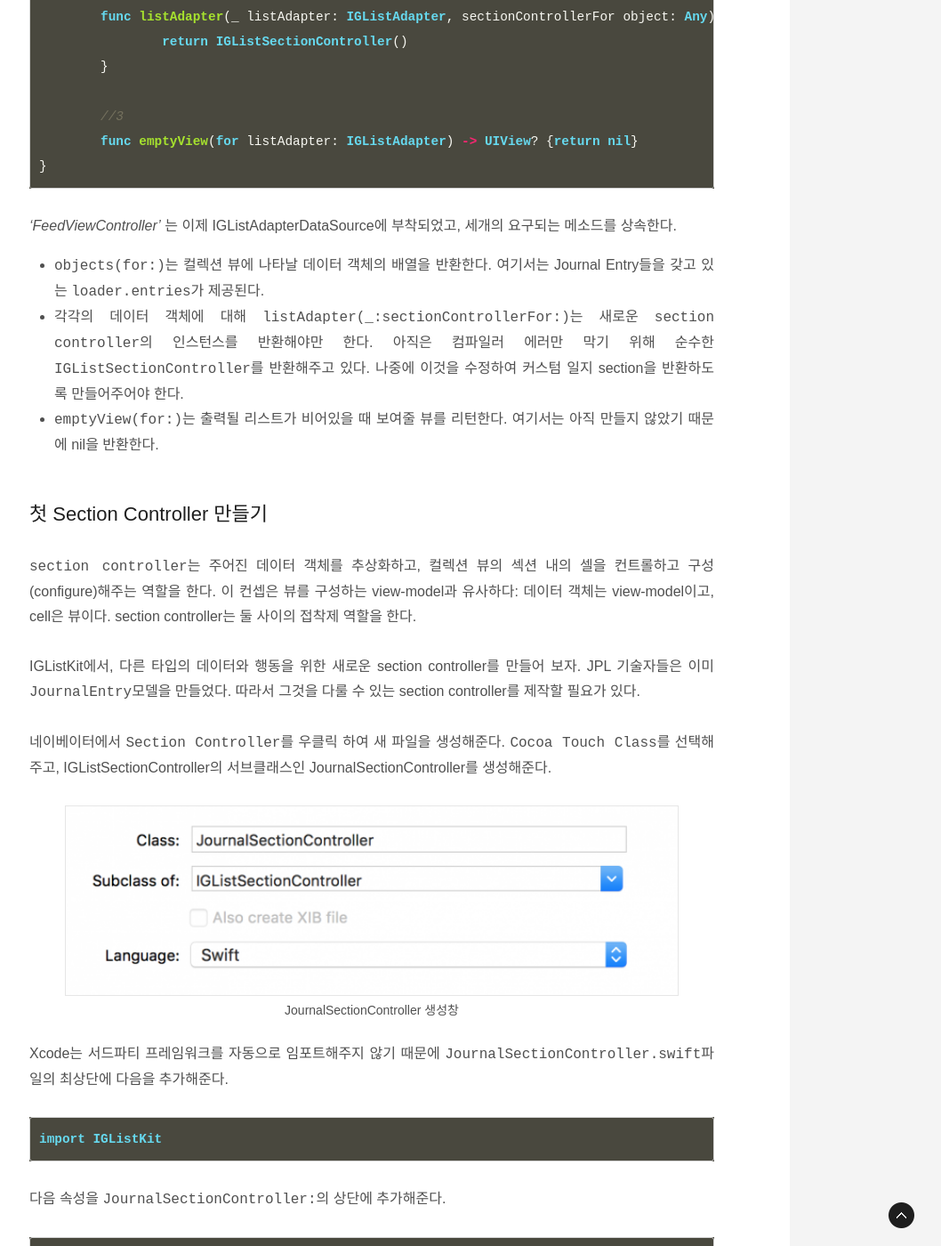
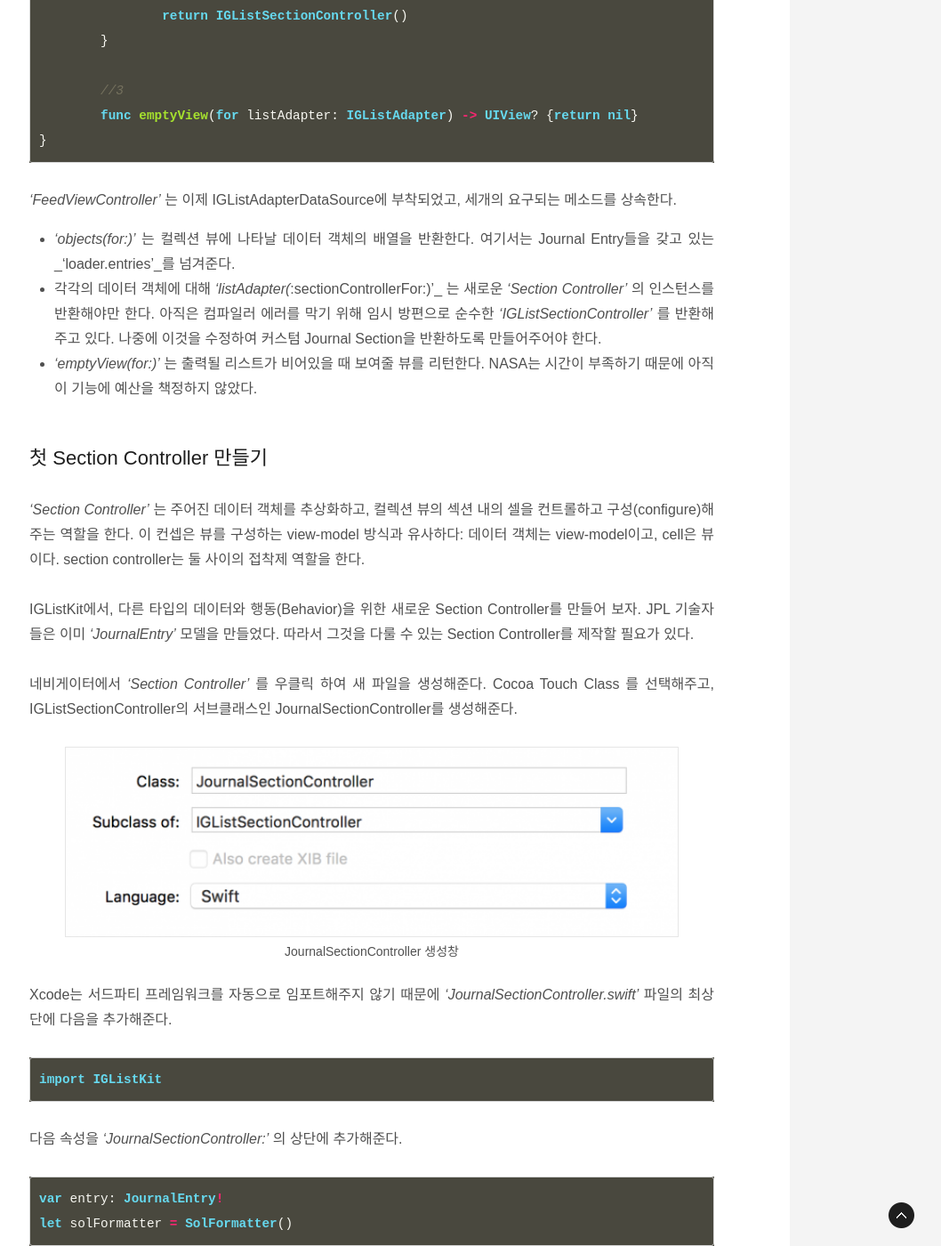
Before and after one commit to ThroughKim/throughkim.github.com, a Jekyll site: the page built from _posts/2017-01-12-IGListKit.md, in a window 1280 px wide and 1400 px high, scrolled down 8378 px. Shown: the whole window at 89% size, without its empty margins (222-1280 px from the left). Built offline with Jekyll 4.4.1, drawn with Linux system fonts in a browser that asks for light colours; some web fonts are replaced; some of the changed text lies outside the part shown.

Commit message:
upload blog

````diff
--- a/_posts/2017-01-12-IGListKit.md
+++ b/_posts/2017-01-12-IGListKit.md
@@ -108,7 +108,7 @@ let collectionView: IGListCollectionView = {
 }()
 ```
 
-1. IGListKit은 몇몇 기능성을 패치하고, [다른 것들을 예방](https://github.com/Instagram/IGListKit/blob/master/Source/IGListCollectionView.h)하는 UICollectionView의 서브클래스인 _'IGListCollectionView'_ 를 사용한다.
+1. IGListKit은 몇몇 기능성을 패치하고 [다른 것들을 예방](https://github.com/Instagram/IGListKit/blob/master/Source/IGListCollectionView.h)하는 UICollectionView의 서브클래스인 _'IGListCollectionView'_ 를 사용한다.
 2. 아직 뷰를 생성하지 않았기 때문에 사이즈0의 사각형에서 시작한다. _'ClassicFeedViewController'_ 가 그랬던 것 처럼 _'UICollctionViewFlowLayout'_ 을 사용하게 된다.
 3. 배경의 색깔은 NASA가 승인한 검정색을 사용한다.
 
@@ -129,14 +129,14 @@ override func viewDidLayoutSubviews() {
 }
 ```
 
-_'viewDidLayoutSubviews()'_ 을 오버라이딩 해서 _'collectionView'_ 의 프레임을 View의 경계와 일치하도록 세팅해줍니다.
+_'viewDidLayoutSubviews()'_ 을 오버라이딩 해서 _'collectionView'_ 의 프레임을 View의 경계와 일치하도록 세팅해준.
 
 ## IGListAdapter와 데이터소스
 
 UICollectionView를 사용하기 위해서는 _'UICollectionViewDataSource'_ 를 적용한 데이터 소스들이 필요했다. 섹션과 행의 갯수 그리고 개별 셀을 반환하기 위해 필요한 작업이었다.
-IGListKit에서는 컬렉션 뷰를 컨트롤하기 위해 _'IGListAdapter'_ 라고 불리는 것을 사용한다. 또한 _'IGListAdapterDataSource'_ 프로토콜을 충족시키는 데이터소스가 필요하다. 이것은 셀의 갯수를 반환하는 대신 배열과 섹션 컨트롤러(section controller, 나중에 더 자세히 다룬다.)를 반환한다는 점이 기존의 _'UICollectionViewDataSource'_ 와는 다르다.
+IGListKit에서는 컬렉션 뷰를 컨트롤하기 위해 _'IGListAdapter'_ 라고 불리는 것을 사용한다. 또한 _'IGListAdapterDataSource'_ 프로토콜을 충족시키는 데이터소스가 필요하다. 이것은 셀의 갯수를 반환하는 대신 배열과 섹션 컨트롤러(Section Controller, 잠시 후에 더 자세히 다룬다.) 를 반환한다는 점이 기존의 _'UICollectionViewDataSource'_ 와는 다르다.
 
-`FeedViewController.swift`파일의 상단에 다음을 추가해준다.
+_'FeedViewController.swift'_ 파일의 상단에 다음을 추가해준다.
 
 ```swift
 lazy var adapter: IGListAdapter = {
@@ -161,7 +161,7 @@ adapter.dataSource = self
 
 컬렉션 뷰를 어댑터로 연결시켜주는 내용이다. 또한 self를 어댑터의 데이터소스로 설정해준다. (아마 컴파일 에러가 발생할 것이다. 아직 IGListAdapterDataSource 프로토콜을 적용시키지 않았기 때문이다.)
 
-_'FeedViewController'_ 에 _'IGListAdapterDataSource'_ 를 적용하여 오류를 고쳐준다. 파일 최하단에 다음 내용을 추가해주면 된다.
+_'FeedViewController'_ 에 _'IGListAdapterDataSource'_ 를 적용하면 오류를 고칠 수 있다. 파일 최하단에 다음 내용을 추가해주면 된다.
 
 ```swift
 extension FeedViewController: IGListAdapterDataSource {
@@ -182,36 +182,36 @@ extension FeedViewController: IGListAdapterDataSource {
 
 _'FeedViewController'_ 는 이제 IGListAdapterDataSource에 부착되었고, 세개의 요구되는 메소드를 상속한다.
 
-- `objects(for:)`는 컬렉션 뷰에 나타날 데이터 객체의 배열을 반환한다. 여기서는 Journal Entry들을 갖고 있는 `loader.entries`가 제공된다.
-- 각각의 데이터 객체에 대해 `listAdapter(_:sectionControllerFor:)`는  새로운 `section controller`의 인스턴스를 반환해야만 한다. 아직은 컴파일러 에러만 막기 위해 순수한 `IGListSectionController`를 반환해주고 있다. 나중에 이것을 수정하여 커스텀 일지 section을 반환하도록 만들어주어야 한다.
-- `emptyView(for:)`는 출력될 리스트가 비어있을 때 보여줄 뷰를 리턴한다. 여기서는 아직 만들지 않았기 때문에 nil을 반환한다.
+- _'objects(for:)'_ 는 컬렉션 뷰에 나타날 데이터 객체의 배열을 반환한다. 여기서는 Journal Entry들을 갖고 있는 _'loader.entries'_를 넘겨준다.
+- 각각의 데이터 객체에 대해 _'listAdapter(_:sectionControllerFor:)'_ 는  새로운 _'Section Controller'_ 의 인스턴스를 반환해야만 한다. 아직은 컴파일러 에러를 막기 위해 임시 방편으로 순수한 _'IGListSectionController'_ 를 반환해주고 있다. 나중에 이것을 수정하여 커스텀 Journal Section을 반환하도록 만들어주어야 한다.
+- _'emptyView(for:)'_ 는 출력될 리스트가 비어있을 때 보여줄 뷰를 리턴한다. NASA는 시간이 부족하기 때문에 아직 이 기능에 예산을 책정하지 않았다.
 
 ## 첫 Section Controller 만들기
 
-`section controller`는 주어진 데이터 객체를 추상화하고, 컬렉션 뷰의 섹션 내의 셀을 컨트롤하고 구성(configure)해주는 역할을 한다. 이 컨셉은 뷰를 구성하는 view-model과 유사하다: 데이터 객체는 view-model이고, cell은 뷰이다. section controller는 둘 사이의 접착제 역할을 한다.
+_'Section Controller'_ 는 주어진 데이터 객체를 추상화하고, 컬렉션 뷰의 섹션 내의 셀을 컨트롤하고 구성(configure)해주는 역할을 한다. 이 컨셉은 뷰를 구성하는 view-model 방식과 유사하다: 데이터 객체는 view-model이고, cell은 뷰이다. section controller는 둘 사이의 접착제 역할을 한다.
 
-IGListKit에서, 다른 타입의 데이터와 행동을 위한 새로운 section controller를 만들어 보자. JPL 기술자들은 이미 `JournalEntry`모델을 만들었다. 따라서 그것을 다룰 수 있는 section controller를 제작할 필요가 있다.
+IGListKit에서, 다른 타입의 데이터와 행동(Behavior)을 위한 새로운 Section Controller를 만들어 보자. JPL 기술자들은 이미 _'JournalEntry'_ 모델을 만들었다. 따라서 그것을 다룰 수 있는 Section Controller를 제작할 필요가 있다.
 
-네이베이터에서 `Section Controller`를 우클릭 하여 새 파일을 생성해준다. `Cocoa Touch Class`를 선택해주고, IGListSectionController의 서브클래스인 JournalSectionController를 생성해준다.
+네비게이터에서 _'Section Controller'_ 를 우클릭 하여 새 파일을 생성해준다. Cocoa Touch Class 를 선택해주고, IGListSectionController의 서브클래스인 JournalSectionController를 생성해준다.
 
 ![JournalSectionController 생성창](/files/iglistkit/5.png)
 
-Xcode는 서드파티 프레임워크를 자동으로 임포트해주지 않기 때문에 `JournalSectionController.swift`파일의 최상단에 다음을 추가해준다.
+Xcode는 서드파티 프레임워크를 자동으로 임포트해주지 않기 때문에 _'JournalSectionController.swift'_ 파일의 최상단에 다음을 추가해준다.
 
 ```swift
 import IGListKit
 ```
 
-다음 속성을 `JournalSectionController:`의 상단에 추가해준다.
+다음 속성을 _'JournalSectionController:'_ 의 상단에 추가해준다.
 
 ```swift
 var entry: JournalEntry!
 let solFormatter = SolFormatter()
 ```
 
-`JournalEntry`는 데이터 소스를 받아올 떄 사용할 모델 클래스이다. `SolFormatter` 클래스는 날짜를 Sol format으로 변환시켜주는 메소드를 제공한다. 당장은 두가지 모두 필요할 것이다.
+_'JournalEntry'_ 는 데이터 소스를 받아올 떄 사용할 모델 클래스이다. _'SolFormatter'_ 클래스는 날짜를 Sol format으로 변환시켜주는 메소드를 제공한다. 당장은 두가지 모두 필요할 것이다.
 
-또한 `JournalSectionController`내부에 `init()`메소드를 다음과 같이 추가하여 오버라이드 해준다.
+또한 _'JournalSectionController'_ 내부에 _'init()'_ 메소드를 다음과 같이 추가하여 오버라이드 해준다.
 
 ```swift
 override init(){
@@ -222,7 +222,7 @@ override init(){
 
 이 내용이 없으면, 셀 사이의 섹션이 다닥다닥 붙어서 나타날 것이다. 이것을 이용해 15포인트의 padding을 JournalSectionController 객체의 바닥에 추가해준다.
 
-당신의 Section controller는 IGListKit에 사용되기 전에 IGListSectionType의 프로토콜을 충족해야한다. 다음 extension을 파일 하단에 추가해주자.
+당신의 Section Controller는 IGListKit에 사용되기 전에 IGListSectionType의 프로토콜을 충족해야한다. 다음 extension을 파일 하단에 추가해주자.
 
 ```swift
 extension JournalSectionController: IGListSectionType {
@@ -245,19 +245,19 @@ extension JournalSectionController: IGListSectionType {
 }
 ```
 
-`IGListSectionType`프로토콜을 충족하기 위해 4개의 요구되는 메소드를 상속했다. `numberOfItems()`메소드를 제외한 모든 메소드들은 스텁값들이다.
+_'IGListSectionType'_ 프로토콜을 충족하기 위해 4개의 요구되는 메소드를 상속했다. _'numberOfItems()'_ 메소드를 제외한 모든 메소드들은 스텁값들이다.
 
-`didUpdate(:to)`에 다음 내용을 추가해주자.
+_'didUpdate(:to)'_ 에 다음 내용을 추가해주자.
 
 ```swift
 entry = object as? JournalEntry
 ```
 
-`didUpdate(:to)`는 객체를 section controller로 건내주기 위해 사용된다. 이 메소드는 항상 셀 프로토콜 메소드보다 먼저 호출된다. 여기서 전달된 객체를 `entry`에 저장한다.
+_'didUpdate(:to)'_ 는 객체를 Section Controller로 전달하기 위해 사용된다. 이 메소드는 항상 셀 프로토콜 메소드보다 먼저 호출된다. 여기서는 전달된 객체를 _'entry'_ 에 저장한다.
 
-> NOTE: 객체는 section controller의 생애주기동안 수차례 변경될 수 있다. 그런 일은 custome model diffing과 같은 더 고급 기능을 사용할 때 일어날 것이다. 이번 튜토리얼에서는 걱정하지 않아도 된다.
+> NOTE: 객체는 Section Controller의 생애주기동안 수차례 변경될 수 있다. 그런 일은 custome model diffing과 같은 더 고급 기능을 사용할 때 일어날 것이다. 이번 튜토리얼에서는 걱정하지 않아도 된다.
 
-이제 데이터를 가졌으니, 셀을 구성해줄 차례이다. `cellForItem(at:)`의 `return UICollectionViewCell()`를 다음의 내용으로 대체해준다.
+이제 데이터를 가졌으니, 셀을 구성해줄 차례이다. _'cellForItem(at:)'_ 의 _'return UICollectionViewCell()'_ 를 다음의 내용으로 대체해준다.
 
 ```swift
 // 1
@@ -273,13 +273,13 @@ if let cell = cell as? JournalEntryDateCell {
 return cell
 ```
 
-`cellForItem`은 섹션내의 주어진 인덱스에서 셀이 요구될 때 호출된다. 내부에서는 다음과 같은 일들이 일어난다.
+_'cellForItem(at:)'_ 은 섹션내의 주어진 인덱스에서 셀이 요구될 때 호출된다. 내부에서는 다음과 같은 일들이 일어난다.
 
-1. 만약에 첫번째 인덱스일 경우, `JournalEntryDateCell`을 사용한다, 아니면 `JournalEntryCell`을 사용한다. JournalEntry는 항상 날짜와 그 뒤를 따르는 텍스트로 표현된다.
+1. 만약에 첫번째 인덱스일 경우, _'JournalEntryDateCell'_ 을 사용한다, 아니면 _'JournalEntryCell'_ 을 사용한다. 따라서 JournalEntry는 항상 날짜와 그 뒤를 따르는 텍스트로 표현될 것이다.
 2. 셀 클래스, 섹션 컨트롤러와 인덱스를 사용해 재사용 풀(reuse pool)에서 셀을 찾아낸다.
-3. 셀 타입에 따라 앞에 `didUpdate(:to object)`에서 설정했던 JournalEntry를 사용하도록 설정해준다.
+3. 셀 타입에 따라 앞에 _'didUpdate(:to object)'_ 에서 설정했던 JournalEntry를 사용하도록 설정해준다.
 
-이어서 `sizeForItem(:at)`의 `return UICollectionViewCell()`를 다음 내용으로 대체해준다.
+이어서 _'sizeForItem(:at)'_ 의 _'return UICollectionViewCell()'_를 다음 내용으로 대체해준다.
 
 ```swift
 // 1
@@ -294,23 +294,23 @@ if index == 0 {
 }
 ```
 
-1. `collectionContext`는 weak한 변수이며, null이 가능해야 하지만 nil이어서는 안된다. Swift의 guard를 사용하면 편리하다.
-2. `IGListCollectionContext`는 section controller에서 사용되는 어댑터, 컬렉션  그리고 view controller에 대한 정보를 갖고있는 context 객체이다.  여기서는 컨테이너의 너비에 대한 정보를 얻기위해 필요로 한다.
-3. 만약 첫 인덱스(날짜 셀)이 컨테이너만큼의 너비와 30포인트의 높이를 반환한 것이 아니라면, 셀 헬퍼 메소드를 사용해 텍스트 셀의 사이즈를 동적으로 계산한다.
+1. _'collectionContext'_ 는 weak한 변수이며, null이 가능해야 하지만 nil이어서는 안된다. Swift의 guard를 사용하면 편리하게 구현할 수 있다.
+2. _'IGListCollectionContext'_ 는 Section Controller에서 사용되는 어댑터, 컬렉션  그리고 뷰 컨트롤러에 대한 정보를 갖고있는 context 객체이다. 여기서는 컨테이너의 너비에 대한 정보를 얻기위해 필요로 한다.
+3. 첫 번째 인덱스(날짜 셀)은 컨테이너만큼의 너비와 30포인트의 높이를 반환하고, 그렇지 않으면 셀 헬퍼 메소드를 사용해 텍스트 셀의 사이즈를 동적으로 계산한다.
 
-마지막 메소드는 누군가가 셀을 탭했을 때 호출되는 `didSelectItem(at:)`이다. 기본적으로 요구되는 메소드이기 때문에 반드시 추가해주어야 한다. 하지만 탭에 따른 상호작용이 필요하지 않기 때문에 비워둔다.
+마지막으로 살펴볼메소드는 누군가가 셀을 탭했을 때 호출되는 _'didSelectItem(at:)'_ 이다. 기본적으로 요구되는 메소드이기 때문에 반드시 추가해주어야 한다. 하지만 이 섹션에 대해서는탭에 따른 상호작용이 필요하지 않기 때문에 비워둔다.
 
-이전에 _'UICollectionView'_ 를 사용해본 적이 있다면 서로다른 타입의 셀을 Dequeuing하고, 구성하고, 사이즈를 반환하는 이러한 패턴이 익숙할 것이다. `ClassicFeedViewController`로 돌아가보면 많은 코드들이 비슷한 것을 확인할 수 있다.
+이전에 _'UICollectionView'_ 를 사용해본 적이 있다면 서로다른 타입의 셀을 Dequeuing하고, 구성하고, 사이즈를 반환하는 이러한 패턴이 익숙할 것이다. _'ClassicFeedViewController'_ 로 돌아가보면 많은 코드들이 비슷한 것을 확인할 수 있다.
 
 이제 JournalEntry 객체를 받고, 두 셀의 사이즈를 반환하는 section controller를 만들었기 때문에 다 함께 묶을 시간이다.
 
-`FeedViewController.swift`로 돌아가서 listAdapter(_:sectionControllerFor:)의 내용을 다음으로 대체해준다..
+_'FeedViewController.swift'_ 로 돌아가서 _'listAdapter(_:sectionControllerFor:)'_ 의 내용을 다음으로 대체해준다.
 
 ```swift
 return JournalSectionController()
 ```
 
-당신의 Journal Seciton Controller는 이제 메소드가 호출되면 반환을 한다. 앱을 빌드하고 실행해보면 글이 나타나는 것을 확인할 수 있다.
+당신의 Journal Seciton Controller는 이제 메소드가 호출되면 반환된다. 앱을 빌드하고 실행해보면 글이 나타나는 것을 확인할 수 있다.
 
 ![Journal Entry](/files/iglistkit/6.png)
 
````
